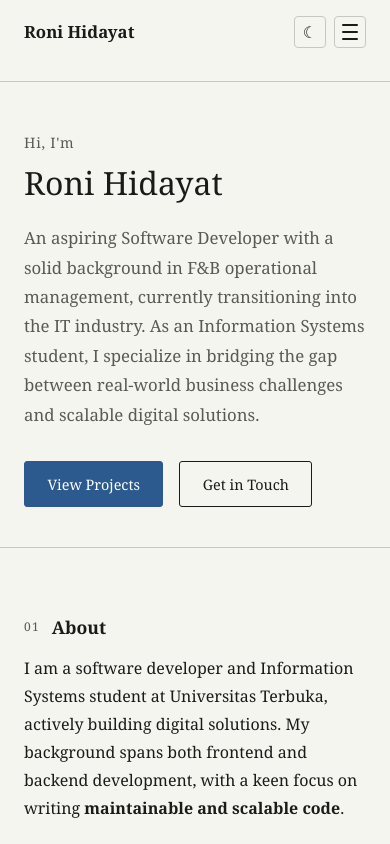
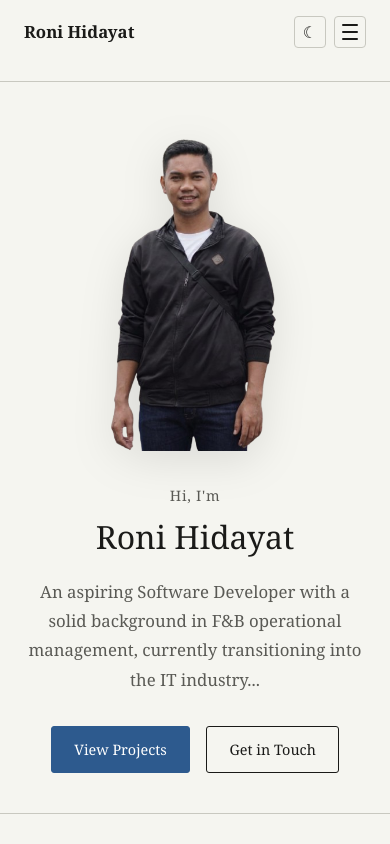
Before and after one commit to RONI1920/my-portofolio-v1, a plain HTML site: page index.html in a window 390 px wide. Shown: the top 844 px of the page. Drawn offline with Linux system fonts and the light colour scheme; no server answers.

Commit message:
setup profile

```diff
--- a/index.html
+++ b/index.html
@@ -56,19 +56,25 @@
   <main>
 
     <section class="hero">
-      <div class="container">
+      <div class="container hero-inner">
+
+        <div class="hero-content">
           <p class="hero-label">Hi, I'm</p>
           <h1 class="hero-name">Roni Hidayat</h1>
           <p class="hero-desc">
             An aspiring Software Developer with a solid background in F&B operational management,
-          currently transitioning into the IT industry. As an Information Systems student,
-          I specialize in bridging the gap between real-world business challenges and
-          scalable digital solutions.
+            currently transitioning into the IT industry...
           </p>
           <div class="hero-cta">
             <a href="#projects" class="btn btn-primary">View Projects</a>
             <a href="#contact" class="btn btn-secondary">Get in Touch</a>
           </div>
+        </div>
+
+        <div class="hero-image">
+          <img src="assets/profile-1.png" alt="Foto Roni Hidayat - Developer" loading="lazy" width="450" height="600">
+        </div>
+
       </div>
     </section>
 
--- a/style.css
+++ b/style.css
@@ -167,6 +167,50 @@ nav { display: flex; align-items: center; gap: 1.5rem; }
 .btn-secondary:hover { background-color: var(--btn-outline-hover-bg); color: var(--btn-outline-hover-text); text-decoration: none; }
 
 .divider { border: none; border-top: 1px solid var(--border); margin: 0; }
+
+
+
+/* Layout Hero Jadi 2 Kolom */
+.hero-inner {
+    display: flex;
+    align-items: center;
+    justify-content: space-between;
+    gap: 3rem;
+}
+
+.hero-content {
+    flex: 1; /* Teks mengambil ruang yang tersedia */
+}
+
+.hero-image {
+    flex: 1;
+    display: flex;
+    justify-content: center;
+}
+
+.hero-image img {
+    width: 75%;
+    max-width: 450px; /* Atur ukuran maksimal foto kamu */
+    height: auto;
+    filter: drop-shadow(0 10px 20px rgba(0,0,0,0.1)); /* Biar ada efek bayangan halus */
+}
+
+/* RESPONSIVE: Di HP, foto pindah ke atas teks */
+@media (max-width: 768px) {
+    .hero-inner {
+        flex-direction: column-reverse; /* Foto di atas, teks di bawah */
+        text-align: center;
+        gap: 2rem;
+    }
+
+    .hero-cta {
+        justify-content: center;
+    }
+
+    .hero-image img {
+        max-width: 250px; /* Perkecil foto di layar HP */
+    }
+}
 
 /* SECTIONS */
 .section { padding: 4rem 0;}
```
Also changed, not shown: assets/profile-1.png (added), 1 other file. Lines whose indentation alone changed are shown as unchanged.
